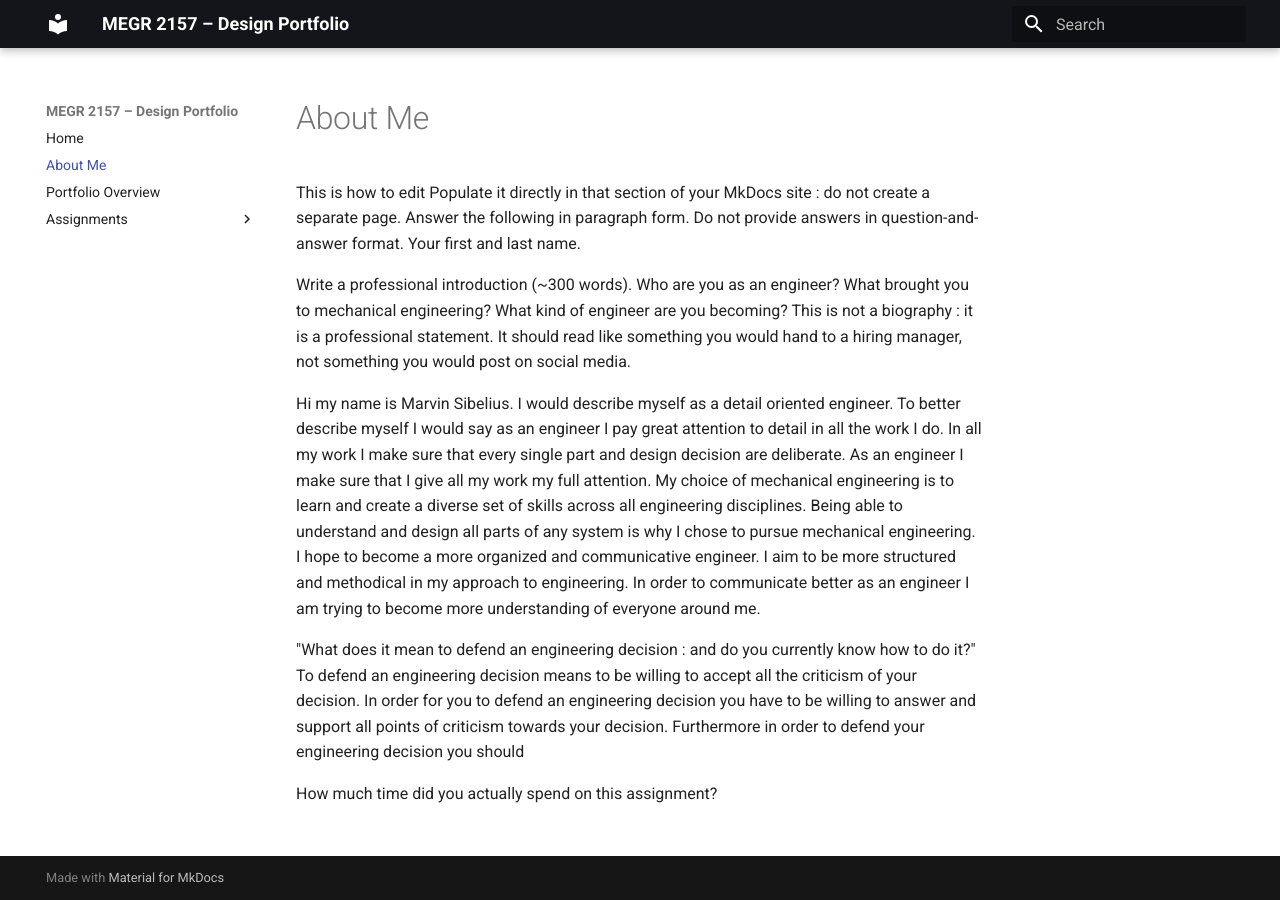
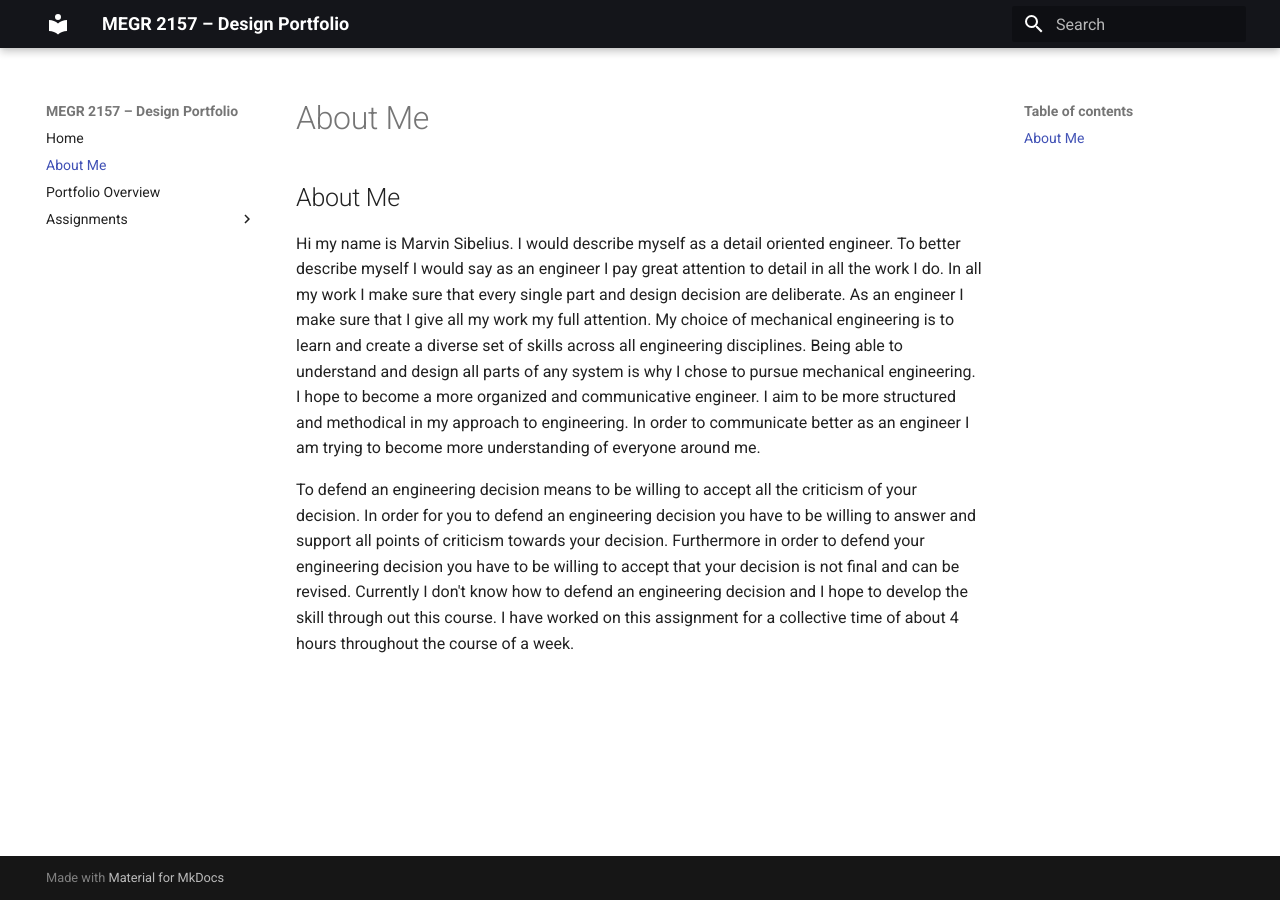
Before and after one commit to mbsibelius/megr2156-portfolio-mbs, an MkDocs documentation site: the page built from docs/aboutme/index.md, in a window 1280 px wide. Built offline with MkDocs 1.6.1 and Material for MkDocs 9.7.7, drawn with Linux system fonts in a browser that asks for light colours.

Commit message:
Revise 'About Me' section and clarify engineering defense
Updated the 'About Me' section with a professional introduction and clarified the meaning of defending an engineering decision. Revised the structure and content for better clarity and coherence.

```diff
--- a/docs/aboutme/index.md
+++ b/docs/aboutme/index.md
@@ -1,14 +1,5 @@
-#About Me
-This is how to edit
- Populate it directly in that section of your MkDocs site : do not create a separate page. Answer the following in paragraph form. Do not provide answers in question-and-answer format.
-Your first and last name.
-
-Write a professional introduction (~300 words). Who are you as an engineer? What brought you to mechanical engineering? What kind of engineer are you becoming? This is not a biography : it is a professional statement. It should read like something you would hand to a hiring manager, not something you would post on social media.
+## About Me
 
 Hi my name is Marvin Sibelius. I would describe myself as a detail oriented engineer. To better describe myself I would say as an engineer I pay great attention to detail in all the work I do. In all my work I make sure that every single part and design decision are deliberate. As an engineer I make sure that I give all my work my full attention. My choice of mechanical engineering is to learn and create a diverse set of skills across all engineering disciplines. Being able to understand and design all parts of any system is why I chose to pursue mechanical engineering. I hope to become a more organized and communicative engineer. I aim to be more structured and methodical in my approach to engineering. In order to communicate better as an engineer I am trying to become more understanding of everyone around me.
 
- "What does it mean to defend an engineering decision : and do you currently know how to do it?"
-To defend an engineering decision means to be willing to accept all the criticism of your decision. In order for you to defend an engineering decision you have to be willing to answer and support all points of criticism towards your decision. Furthermore in order to defend your engineering decision you should
-
-
-How much time did you actually spend on this assignment?
+To defend an engineering decision means to be willing to accept all the criticism of your decision. In order for you to defend an engineering decision you have to be willing to answer and support all points of criticism towards your decision. Furthermore in order to defend your engineering decision you have to be willing to accept that your decision is not final and can be revised. Currently I don't know how to defend an engineering decision and I hope to develop the skill through out this course. I have worked on this assignment for a collective time of about 4 hours throughout the course of a week.
```
